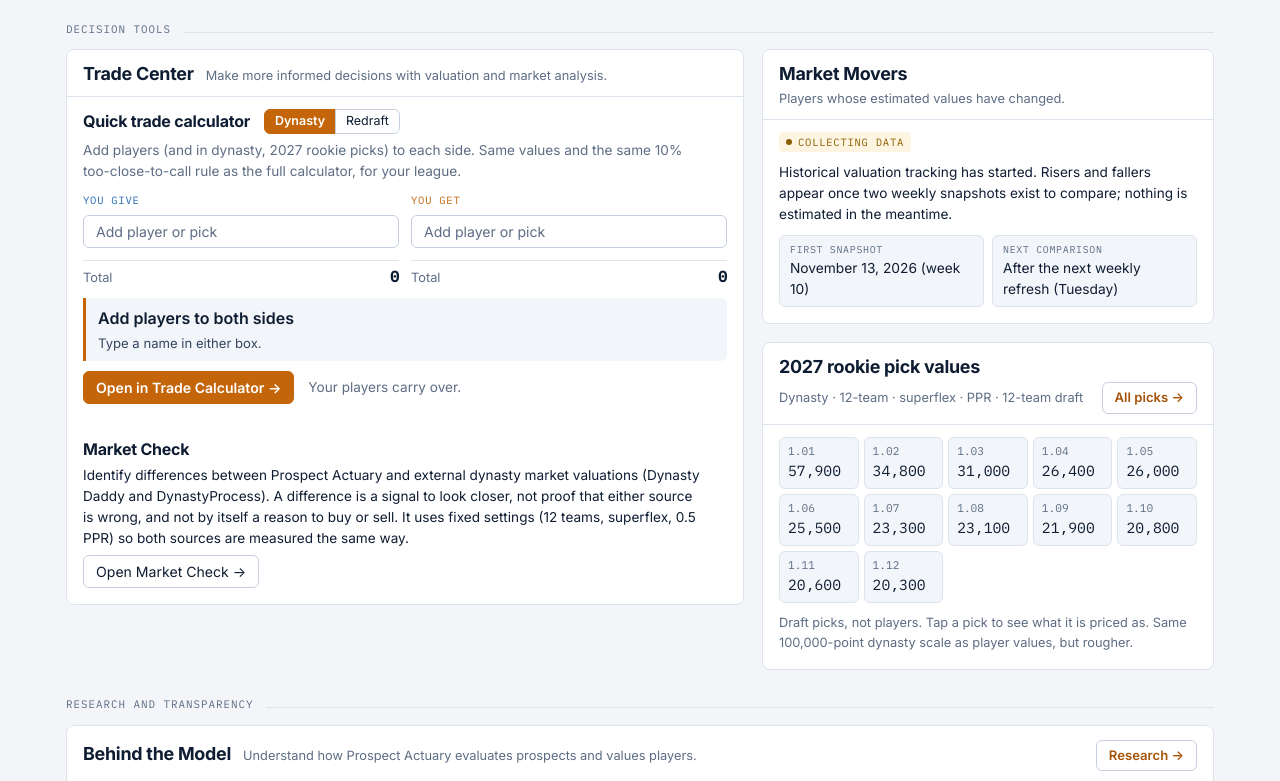
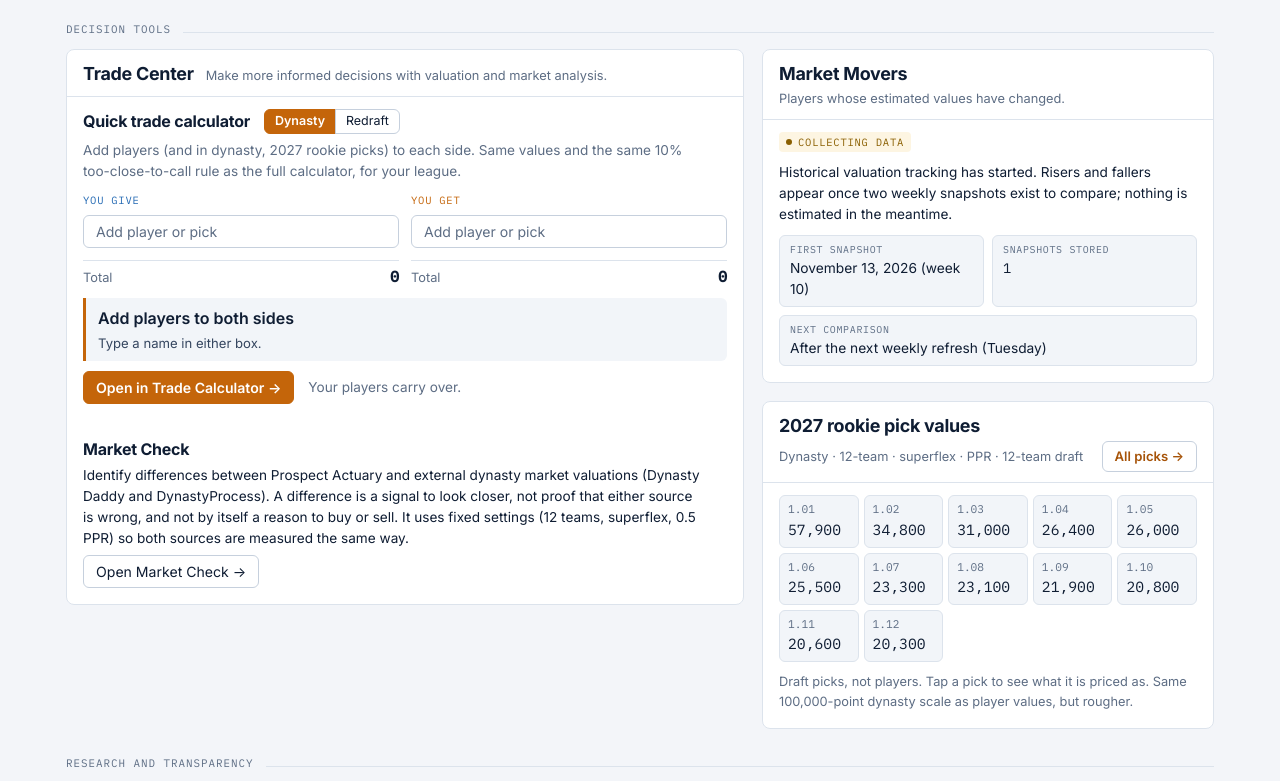
Before and after one commit to KyleMSchyma/prospect-actuary, a plain HTML site: page index.html in a window 1280 px wide. Shown: the part 1240-2021 px from the top of the page. Drawn offline with Linux system fonts and the light colour scheme.

Commit message:
Dashboard reads the weekly snapshot list instead of a fixed first-snapshot date
data/snapshots.json is rebuilt by the weekly refresh from the archive files; seeded
with the one snapshot that exists (2026-11-13, week 10). Research data status lists it.

Co-Authored-By: Claude Opus 5.5 <noreply@anthropic.com>
Claude-Session: https://claude.ai/code/session_01DyN6T1UBFRQ9guuQXQQaZH

```diff
--- /dev/null
+++ b/data/snapshots.json
@@ -0,0 +1,24 @@
+{
+  "note": "Weekly value snapshots of the default league, oldest first. Rebuilt from the archive files on every refresh.",
+  "built": "2026-11-14T17:12:59+0000",
+  "n": 1,
+  "snapshots": [
+    {
+      "date": "2026-11-13",
+      "week": 10,
+      "tag": "2026-11-13_week10",
+      "files": [
+        "dynasty",
+        "redraft",
+        "picks"
+      ],
+      "players_dynasty": 567,
+      "players_redraft": 567,
+      "has_player_ids": false,
+      "league": null,
+      "model_version": null,
+      "data_version": null,
+      "compared_with": null
+    }
+  ]
+}
--- a/index.html
+++ b/index.html
@@ -90,6 +90,7 @@ table.fresh td{white-space:normal;vertical-align:top;font-size:.84rem}
 .mfacts div{background:var(--panel-2);border:1px solid var(--line);border-radius:6px;padding:6px 10px;display:flex;flex-direction:column}
 .mfacts .l{font-family:var(--f-mono);font-size:.62rem;letter-spacing:.07em;text-transform:uppercase;color:var(--muted)}
 .mfacts .v{font-size:.86rem}
+.mfacts div:last-child:nth-child(odd){grid-column:1/-1}
 .picks button{font:inherit;text-align:left;background:var(--panel-2);border:1px solid var(--line);border-radius:6px;padding:5px 8px;display:flex;flex-direction:column;cursor:pointer;color:var(--ink)}
 .picks button:hover,.picks button[aria-pressed=true]{border-color:var(--accent)}
 .pickwhy{background:var(--panel-2);border:1px solid var(--line);border-radius:6px;padding:10px 12px;font-size:.84rem;color:var(--ink-2)}
@@ -327,8 +328,8 @@ $("labTabs").addEventListener("click", e=>{ const b = e.target.closest("button")
   if (labStage==="post" && POST===null) { POST = undefined; drawLab(); getText("post-draft/data/pd_post_player_grades.csv").then(t=>{ POST = csv(t).filter(r=>String(r.class)==="2026").sort((a,b)=>b.post_pctile-a.post_pctile || b.post_score-a.post_score); drawLab(); }); }
   else drawLab(); });
 
-Promise.all([getText("pre-draft/data/pd_player_grades.csv"), getText("data/movers.csv"), getText("data/manifest.json"), new Promise(ok=>withSearch(ok))])
-.then(([pg, mv, mt])=>{
+Promise.all([getText("pre-draft/data/pd_player_grades.csv"), getText("data/movers.csv"), getText("data/manifest.json"), new Promise(ok=>withSearch(ok)), getText("data/snapshots.json")])
+.then(([pg, mv, mt, , sj])=>{
   const preAll = csv(pg);
   PRE = preAll.filter(r=>String(r.class)==="2027").sort((a,b)=>b.pctile-a.pctile || b.score-a.score); drawLab();
   let M = null; try { M = JSON.parse(mt); } catch(e){}
@@ -337,10 +338,12 @@ Promise.all([getText("pre-draft/data/pd_player_grades.csv"), getText("data/mover
   // ---------- 6. Market Movers: only from published weekly snapshots ----------
   const MV = csv(mv).filter(r=>r.sheet==="dynasty" && r.value_change!=null && r.value_before!=null && r.value_now!=null);
   if (!MV.length) {
-    // FIRST_SNAPSHOT: the first weekly archive (Trade_Values/archive/2026-11-13_week10 on the build machine); the site has no snapshot list yet
-    const FIRST_SNAPSHOT = "November 13, 2026 (week 10)";
+    // first snapshot and count come from data/snapshots.json, which the weekly refresh rebuilds from the archive files
+    let SN = []; try { SN = (JSON.parse(sj) || {}).snapshots || []; } catch(e){}
+    const day = d => new Date(d+"T12:00:00").toLocaleDateString("en-US",{month:"long",day:"numeric",year:"numeric"});
+    const first = SN.length ? `${day(SN[0].date)} (week ${SN[0].week})` : "Not published yet";
     $("movers").innerHTML = `<span class="status">Collecting data</span><p class="small">Historical valuation tracking has started. Risers and fallers appear once two weekly snapshots exist to compare; nothing is estimated in the meantime.</p>
-      <div class="mfacts"><div><span class="l">First snapshot</span><span class="v">${FIRST_SNAPSHOT}</span></div><div><span class="l">Next comparison</span><span class="v">After the next weekly refresh (Tuesday)</span></div></div>`;
+      <div class="mfacts"><div><span class="l">First snapshot</span><span class="v">${first}</span></div><div><span class="l">Snapshots stored</span><span class="v num">${SN.length}</span></div><div><span class="l">Next comparison</span><span class="v">After the next weekly refresh (Tuesday)</span></div></div>`;
   } else {
     const per = MV[0].compared_with ? `vs ${esc(MV[0].compared_with.replace(/_week(\d+)/," (week $1)"))}` : "vs the previous weekly snapshot";
     $("movSub").textContent = `Dynasty values, default league (12-team superflex PPR), ${per.replace(/<[^>]+>/g,"")}`;
```
Also changed, not shown: research/index.html (+3 -1 lines).
